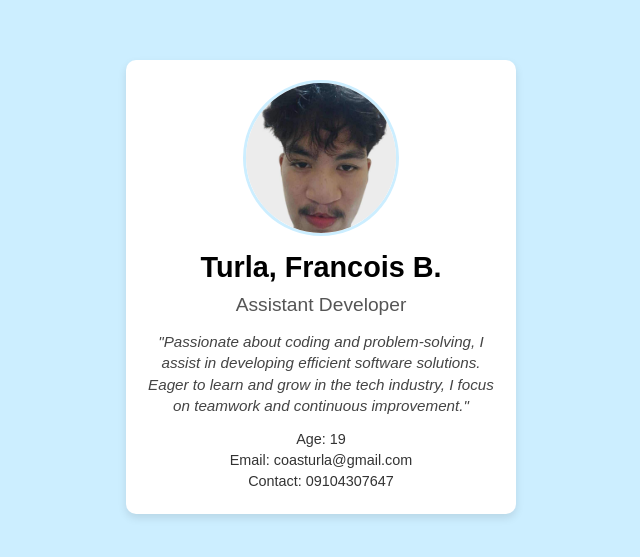
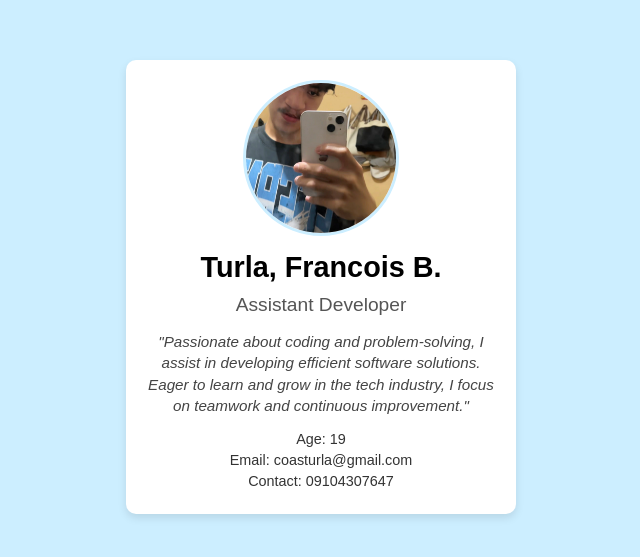
Before and after one commit to GreeDzxc0421/WEB101-BSIT2209-TURLA, a plain HTML site: page index.html in a window 1280 px wide. Shown: the part 113-670 px from the top of the page, without its empty margins (319-959 px from the left). Drawn offline with Linux system fonts and the light colour scheme.

Commit message:
Update index.html

```diff
--- a/index.html
+++ b/index.html
@@ -59,7 +59,7 @@
 <body>
     <div class="card">
 
-        <img src="6d25f8ab-2c10-4cac-84a8-c280d6547964.jpg" alt="Profile Picture" class="profile-img">
+        <img src="cbd96ea2-bdbc-4669-93bf-a3957baeac6b.jpg" alt="Profile Picture" class="profile-img">
 
         <div class="name">Turla, Francois B.</div>
         <div class="title">Assistant Developer</div>
```
